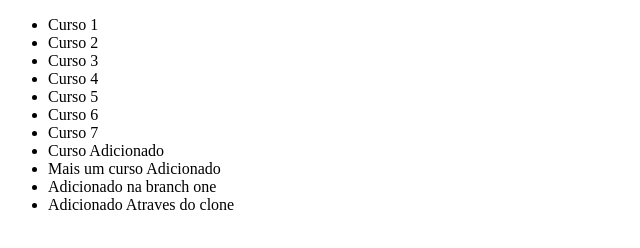
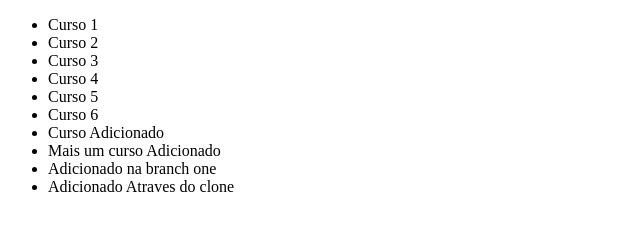
Before and after one commit to hugoodesa/gitAlura, a plain HTML site: page index.html in a window 1280 px wide. Shown: the whole page, without its empty margins (0-640 px from the left). Drawn offline with Linux system fonts and the light colour scheme.

Commit message:
removido linha

```diff
--- a/index.html
+++ b/index.html
@@ -14,7 +14,6 @@
       <li>Curso 4</li>
       <li>Curso 5</li>
       <li>Curso 6</li>
-      <li>Curso 7</li>
       <li>Curso Adicionado</li>
       <li>Mais um curso Adicionado</li>
 
```
